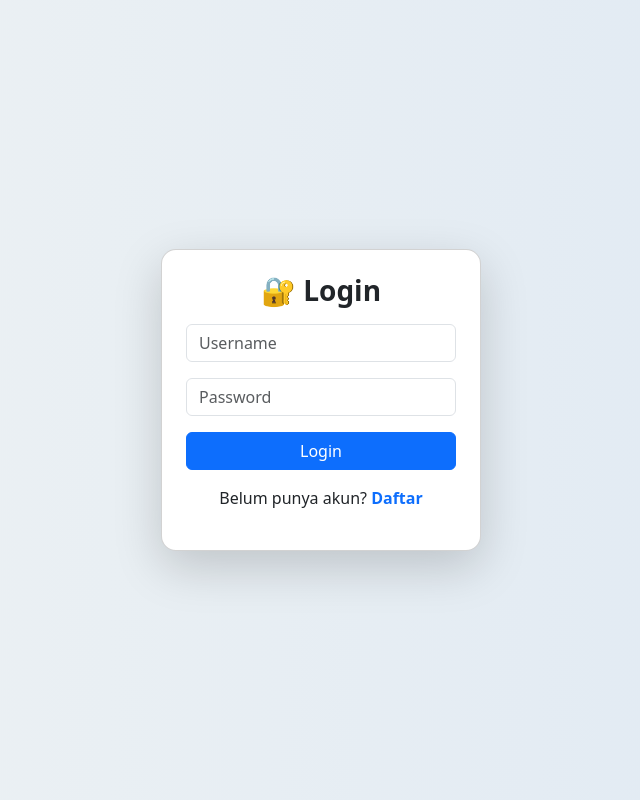
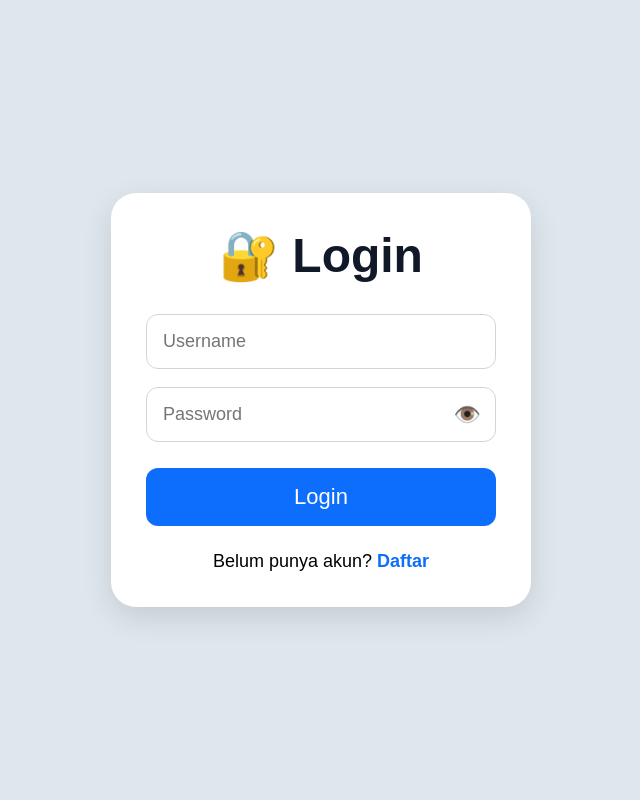
Before and after one commit to syifaasyafitri087-gif/django-syifa, a Django app: page /login/ in a window 1280 px wide. Shown: the whole page, without its empty margins (319-959 px from the left). Run offline with Django 5.2, Linux system fonts and the light colour scheme.

Commit message:
update login pro

```diff
--- a/myapp/templates/login.html
+++ b/myapp/templates/login.html
@@ -1,74 +1,159 @@
 <!DOCTYPE html>
-<html>
+<html lang="id">
 <head>
+    <meta charset="UTF-8">
+    <meta name="viewport" content="width=device-width, initial-scale=1.0">
     <title>Login - SyifaApp</title>
 
-    <!-- 🔥 BOOTSTRAP -->
-    <link href="https://cdn.jsdelivr.net/npm/bootstrap@5.3.0/dist/css/bootstrap.min.css" rel="stylesheet">
-
-    <!-- 💎 STYLE -->
     <style>
-        body {
-            background: linear-gradient(to right, #eef2f3, #dfe9f3);
+        *{
+            margin:0;
+            padding:0;
+            box-sizing:border-box;
+            font-family:Arial, Helvetica, sans-serif;
         }
 
-        .card {
-            border-radius: 15px;
+        body{
+            background:#dfe7ee;
+            display:flex;
+            justify-content:center;
+            align-items:center;
+            min-height:100vh;
+            padding:20px;
         }
 
-        .btn {
-            transition: 0.2s;
+        .card{
+            width:100%;
+            max-width:420px;
+            background:white;
+            padding:35px;
+            border-radius:25px;
+            box-shadow:0 10px 30px rgba(0,0,0,0.12);
         }
 
-        .btn:hover {
-            transform: scale(1.05);
+        h1{
+            text-align:center;
+            font-size:48px;
+            margin-bottom:30px;
+            color:#111827;
+        }
+
+        .input-box{
+            margin-bottom:18px;
+        }
+
+        input{
+            width:100%;
+            padding:16px;
+            border:1px solid #d1d5db;
+            border-radius:12px;
+            font-size:18px;
+            outline:none;
+        }
+
+        input:focus{
+            border:2px solid #3b82f6;
+        }
+
+        .password-box{
+            position:relative;
+        }
+
+        .eye{
+            position:absolute;
+            right:15px;
+            top:50%;
+            transform:translateY(-50%);
+            cursor:pointer;
+            font-size:22px;
+        }
+
+        button{
+            width:100%;
+            padding:16px;
+            border:none;
+            background:#0d6efd;
+            color:white;
+            font-size:22px;
+            border-radius:12px;
+            cursor:pointer;
+            margin-top:8px;
+        }
+
+        button:hover{
+            background:#0b5ed7;
+        }
+
+        .bottom{
+            text-align:center;
+            margin-top:25px;
+            font-size:18px;
+        }
+
+        .bottom a{
+            text-decoration:none;
+            color:#0d6efd;
+            font-weight:bold;
+        }
+
+        .error{
+            background:#ffe5e5;
+            color:red;
+            padding:10px;
+            border-radius:10px;
+            margin-bottom:15px;
+            text-align:center;
         }
     </style>
 </head>
+<body>
 
-<body class="d-flex justify-content-center align-items-center vh-100">
+<div class="card">
 
-<div class="card p-4 shadow-lg" style="width: 320px;">
+    <h1>🔐 Login</h1>
 
-    <h3 class="text-center mb-3 fw-bold">🔐 Login</h3>
-
-    <!-- ❌ ERROR -->
-    {% if error %}
-        <p class="text-danger text-center">{{ error }}</p>
+    {% if messages %}
+        {% for message in messages %}
+            <div class="error">{{ message }}</div>
+        {% endfor %}
     {% endif %}
 
-    <!-- 🔥 FORM -->
     <form method="POST">
         {% csrf_token %}
 
-        <input
-            type="text"
-            name="username"
-            class="form-control mb-3"
-            placeholder="Username"
-            required
-        >
+        <div class="input-box">
+            <input type="text" name="username" placeholder="Username" required>
+        </div>
 
-        <input
-            type="password"
-            name="password"
-            class="form-control mb-3"
-            placeholder="Password"
-            required
-        >
+        <div class="input-box password-box">
+            <input type="password" name="password" id="password" placeholder="Password" required>
+            <span class="eye" onclick="togglePassword()" id="eye">👁️</span>
+        </div>
 
-        <button type="submit" class="btn btn-primary w-100">
-            Login
-        </button>
+        <button type="submit">Login</button>
     </form>
 
-    <!-- 📝 LINK REGISTER -->
-    <p class="text-center mt-3">
+    <div class="bottom">
         Belum punya akun?
-        <a href="/register/" class="text-decoration-none fw-bold">Daftar</a>
-    </p>
+        <a href="/register/">Daftar</a>
+    </div>
 
 </div>
 
+<script>
+function togglePassword(){
+    let pw = document.getElementById("password");
+    let eye = document.getElementById("eye");
+
+    if(pw.type === "password"){
+        pw.type = "text";
+        eye.innerHTML = "🙈";
+    }else{
+        pw.type = "password";
+        eye.innerHTML = "👁️";
+    }
+}
+</script>
+
 </body>
 </html>
```
